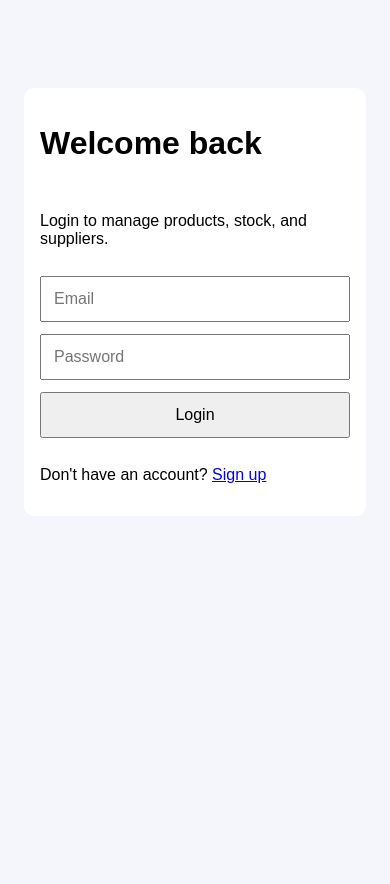
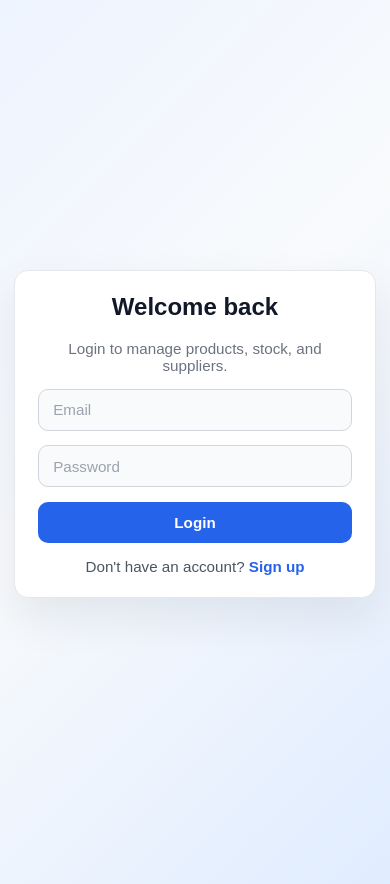
Before and after one commit to Naominzioka/Inventory-Manager, a React (Create React App) app in the folder client/: page /login in a window 390 px wide. Before the commit the page ends 844 px from the top, so only its background shows below. Built offline with nearby package versions, Linux system fonts and the light colour scheme.

Commit message:
style(client): improve login and signup page styling

```diff
--- a/client/src/styles.css
+++ b/client/src/styles.css
@@ -63,7 +63,160 @@ td {
   text-align: left;
 }
 
+
+
+/* =========================
+   AUTH PAGES
+========================= */
+
 .auth-page {
-  max-width: 400px;
-  margin: 4rem auto;
+  min-height: 100vh;
+  display: flex;
+  align-items: center;
+  justify-content: center;
+  padding: 2rem 1rem;
+  background: linear-gradient(135deg, #eef4ff 0%, #f8fafc 45%, #e0ecff 100%);
 }
+
+.auth-page .form.card {
+  width: 100%;
+  max-width: 430px;
+  background: #ffffff;
+  border: 1px solid #e5e7eb;
+  border-radius: 18px;
+  padding: 2rem;
+  box-shadow: 0 20px 45px rgba(15, 23, 42, 0.08);
+  display: grid;
+  gap: 0.9rem;
+}
+
+.auth-page .form h1 {
+  margin: 0 0 0.25rem;
+  font-size: 1.8rem;
+  line-height: 1.2;
+  text-align: center;
+  color: #111827;
+}
+
+.auth-page .form p {
+  margin: 0;
+}
+
+.auth-page .form input,
+.auth-page .form select,
+.auth-page .form textarea {
+  width: 100%;
+  padding: 0.72rem 0.9rem;
+  font-size: 0.96rem;
+  color: #111827;
+  background: #f9fafb;
+  border: 1px solid #d1d5db;
+  border-radius: 10px;
+  outline: none;
+  transition: border-color 0.2s ease, box-shadow 0.2s ease, background 0.2s ease;
+  box-sizing: border-box;
+}
+
+.auth-page .form input::placeholder,
+.auth-page .form textarea::placeholder {
+  color: #9ca3af;
+}
+
+.auth-page .form input:focus,
+.auth-page .form select:focus,
+.auth-page .form textarea:focus {
+  background: #ffffff;
+  border-color: #2563eb;
+  box-shadow: 0 0 0 4px rgba(37, 99, 235, 0.12);
+}
+
+.auth-page .form button {
+  width: 100%;
+  padding: 0.78rem 1rem;
+  font-size: 0.98rem;
+  font-weight: 600;
+  color: #ffffff;
+  background: #2563eb;
+  border: none;
+  border-radius: 10px;
+  cursor: pointer;
+  transition: background 0.2s ease, transform 0.15s ease, box-shadow 0.2s ease;
+}
+
+.auth-page .form button:hover {
+  background: #1d4ed8;
+  box-shadow: 0 10px 20px rgba(37, 99, 235, 0.18);
+}
+
+.auth-page .form button:active {
+  transform: translateY(1px);
+}
+
+.auth-switch {
+  margin-top: 0.4rem;
+  text-align: center;
+  font-size: 0.95rem;
+  color: #4b5563;
+}
+
+.auth-switch a {
+  color: #2563eb;
+  text-decoration: none;
+  font-weight: 600;
+}
+
+.auth-switch a:hover {
+  text-decoration: underline;
+}
+
+.error {
+  margin: 0;
+  padding: 0.7rem 0.85rem;
+  border-radius: 10px;
+  background: #fef2f2;
+  border: 1px solid #fecaca;
+  color: #b91c1c;
+  font-size: 0.92rem;
+}
+
+.auth-page .form label {
+  font-size: 0.9rem;
+  font-weight: 600;
+  color: #374151;
+  margin-bottom: -0.35rem;
+}
+
+.auth-page .form .form-group {
+  display: grid;
+  gap: 0.4rem;
+}
+
+@media (max-width: 480px) {
+  .auth-page {
+    padding: 1.25rem 0.9rem;
+  }
+
+  .auth-page .form.card {
+    max-width: 100%;
+    padding: 1.4rem;
+    border-radius: 14px;
+  }
+
+  .auth-page .form h1 {
+    font-size: 1.5rem;
+  }
+
+  .auth-page .form input,
+  .auth-page .form select,
+  .auth-page .form textarea,
+  .auth-page .form button {
+    font-size: 0.95rem;
+  }
+}
+
+.auth-subtitle {
+  text-align: center;
+  color: #6b7280;
+  font-size: 0.95rem;
+  margin-bottom: 0.4rem;
+}
```
